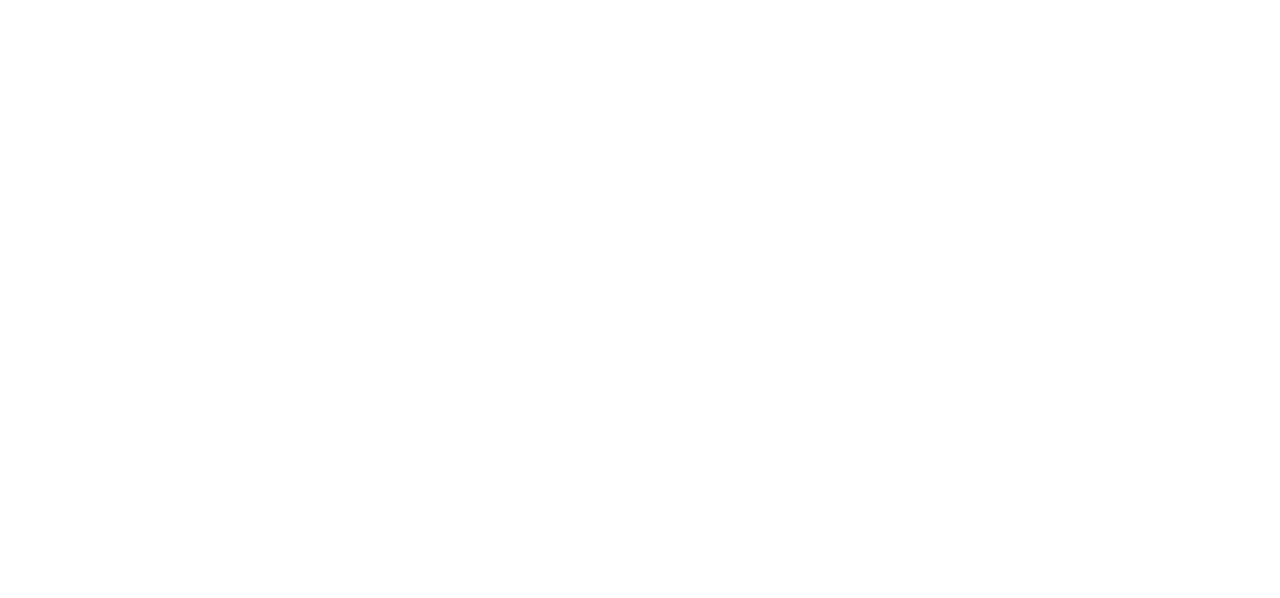
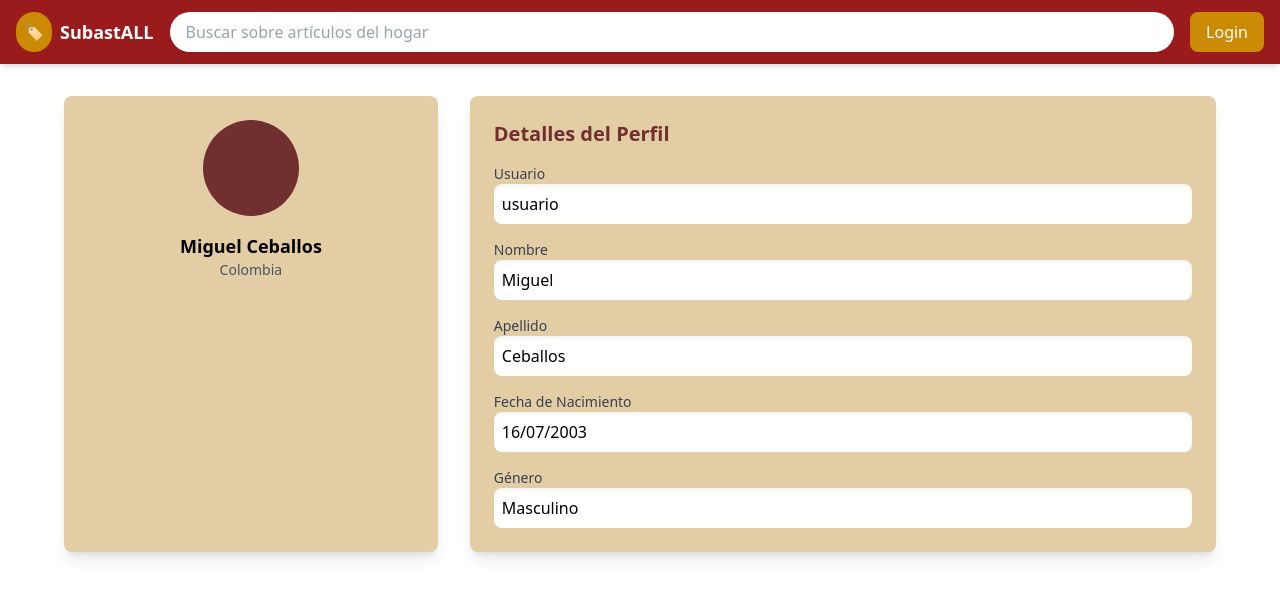
Before and after one commit to juancursed/fronted_subastall, a React (Vite) app: page /Profile in a window 1280 px wide. Before the commit this address had no page. Shown: the top 598 px of the page. Built offline with nearby package versions, Linux system fonts and the light colour scheme.

Commit message:
Pantalla-profile-sin conexion

```diff
--- a/src/App.tsx
+++ b/src/App.tsx
@@ -3,6 +3,7 @@
 import { HomePage } from './components/Home/Home';
 import LoginForm  from './components/LoginForm/LoginForm'; // Asegúrate de crear este componente
 import SignUp from './components/SignUp/SignUp'
+import {Profile} from './components/Profile/Profile'
 import { AuthProvider } from './types/AuthContext';
 
 function App() {
@@ -18,6 +19,8 @@
 
           {/* Ruta para la página de Registro */}
           <Route path="/SignUp" element={<SignUp />} />
+
+          <Route path='/Profile' element={<Profile />} />
         </Routes>
       </BrowserRouter>
     </AuthProvider>
--- a/src/components/ButtonsProfile/ButtonProfile.tsx
+++ b/src/components/ButtonsProfile/ButtonProfile.tsx
@@ -10,6 +10,9 @@
     const toggleMenu = () => {
         setIsMenuVisible(!isMenuVisible);
     };
+    const toProfile = () => {
+        navigate('/Profile');
+    }
 
 
     return (
@@ -30,6 +33,7 @@
                 <li
                         role="menuitem"
                         className="cursor-pointer text-slate-800 text-sm flex w-full items-center rounded-md p-3 transition-all hover:bg-slate-100 focus:bg-slate-100 active:bg-slate-100"
+                        onClick={toProfile}
                     >
                         {user?.username}
                 </li>
--- a/src/components/Navbar/Navbar.tsx
+++ b/src/components/Navbar/Navbar.tsx
@@ -14,13 +14,17 @@
     navigate('/login');  // Redirigir a la página de login
   };
 
+  const toHome = () => {
+    navigate('/');
+  }
+
   return (
     <nav className="bg-red-800 text-white shadow-md fixed top-0 w-full z-50">
       <div className="container mx-auto px-4 py-3 flex items-center justify-between">
         {/* Logo */}
         <div className="flex items-center space-x-2">
           <span className="bg-yellow-600 p-2 rounded-full">
-            <span role="img" aria-label="Icono">
+            <span role="img" aria-label="Icono" onClick={toHome}>
               🏷️
             </span>
           </span>
--- /dev/null
+++ b/src/components/Profile/Profile.tsx
@@ -0,0 +1,79 @@
+import { Navbar } from "../Navbar/Navbar";
+
+
+export const Profile = () => {
+
+    return (
+        <div className="bg-[#FFF] p-8">
+
+            <div className="fixed top-0 left-0 w-full bg-red-800 text-white shadow-md z-50">
+                <Navbar />
+            </div>
+
+            {/*--------------- Contenido Principal -------------*/}
+            {/* Usa mt-[height del navbar] para evitar solapamientos */}
+            <div className="flex flex-col lg:flex-row gap-8 max-w-6xl mx-auto mt-16">
+
+                {/*----------- Columna Izquierda ----------*/}
+                <div className="flex flex-col items-center bg-[#E3CDA4] w-full lg:w-1/3 rounded-lg p-6 shadow-lg">
+                    <div className="w-24 h-24 rounded-full bg-[#703030]"></div>
+                    <h2 className="text-lg font-bold mt-4">Miguel Ceballos</h2>
+                    <p className="text-sm text-gray-600">Colombia</p>
+                </div>
+
+                {/* ----------Columna Derecha ----------*/}
+                <div className="bg-[#E3CDA4] w-full lg:w-2/3 rounded-lg p-6 shadow-lg">
+                    <h2 className="text-xl font-bold text-[#703030] mb-4">Detalles del Perfil</h2>
+                    <div className="space-y-4">
+                        {/*---------- Campos--------- */}
+                        <div>
+                            <label className="block text-sm font-medium text-gray-700">Usuario</label>
+                            <input
+                                type="text"
+                                value="usuario"
+                                disabled
+                                className="w-full bg-[#FFF] text-black rounded-lg p-2 shadow-inner"
+                            />
+                        </div>
+                        <div>
+                            <label className="block text-sm font-medium text-gray-700">Nombre</label>
+                            <input
+                                type="text"
+                                value="Miguel"
+                                disabled
+                                className="w-full bg-[#FFF] text-black rounded-lg p-2 shadow-inner"
+                            />
+                        </div>
+                        <div>
+                            <label className="block text-sm font-medium text-gray-700">Apellido</label>
+                            <input
+                                type="text"
+                                value="Ceballos"
+                                disabled
+                                className="w-full bg-[#FFF] text-black rounded-lg p-2 shadow-inner"
+                            />
+                        </div>
+                        <div>
+                            <label className="block text-sm font-medium text-gray-700">Fecha de Nacimiento</label>
+                            <input
+                                type="text"
+                                value="16/07/2003"
+                                disabled
+                                className="w-full bg-[#FFF] text-black rounded-lg p-2 shadow-inner"
+                            />
+                        </div>
+                        <div>
+                            <label className="block text-sm font-medium text-gray-700">Género</label>
+                            <input
+                                type="text"
+                                value="Masculino"
+                                disabled
+                                className="w-full bg-[#FFF] text-black rounded-lg p-2 shadow-inner"
+                            />
+                        </div>
+                    </div>
+                </div>
+            </div>
+        </div>
+    );
+}
```
